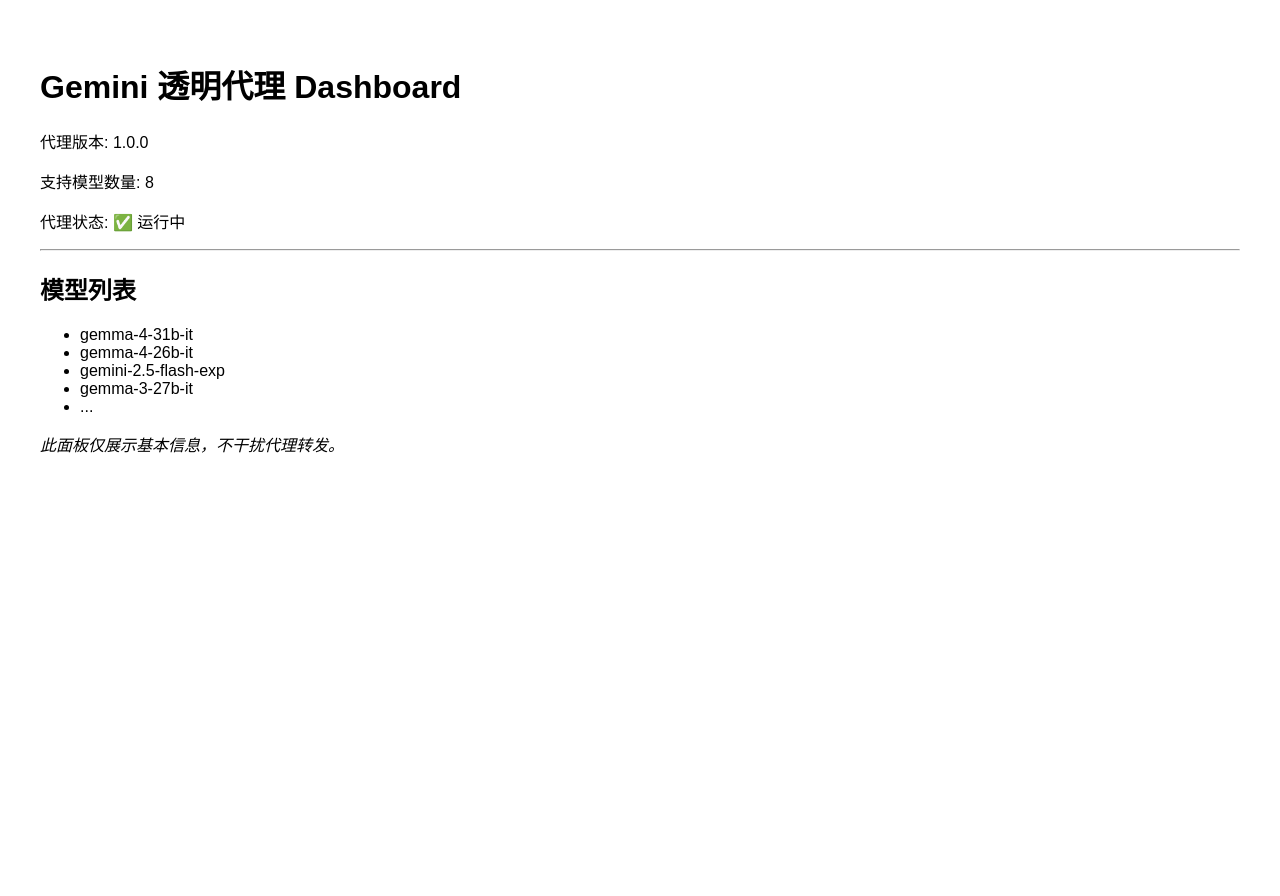
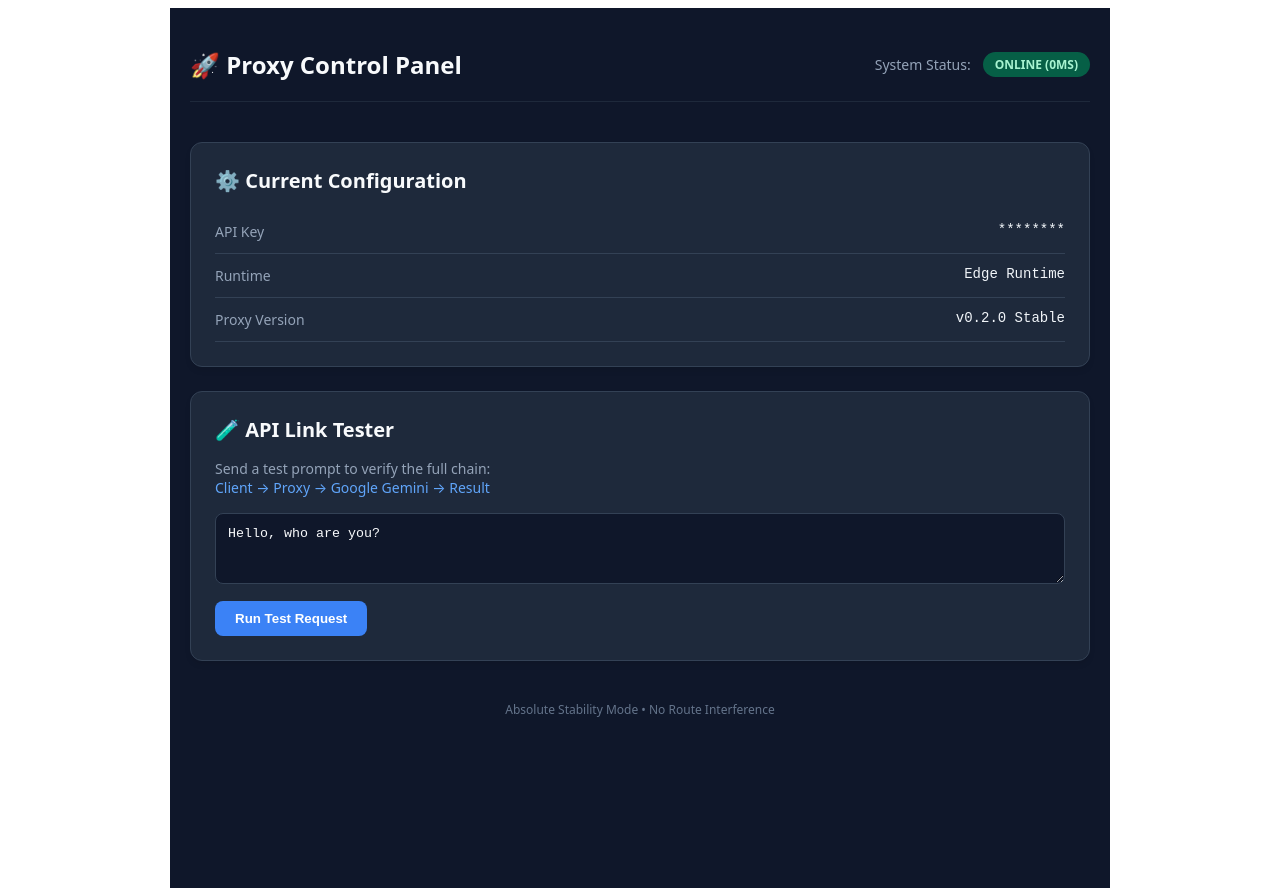
Before and after one commit to JE668/gemini-transparent-proxy, a Next.js app: page /dashboard in a window 1280 px wide. Before the commit the page ends 800 px from the top, so only its background shows below. Built offline with nearby package versions, Linux system fonts and the light colour scheme; no server answers.

Commit message:
feat: implement absolutely stable dashboard

```diff
--- /dev/null
+++ b/app/dashboard/DashboardClient.js
@@ -0,0 +1,195 @@
+'use client';
+import React, { useState, useEffect } from 'react';
+
+export default function DashboardClient({ config }) {
+    const [health, setHealth] = useState({ status: 'unknown', latency: null });
+    const [testPrompt, setTestPrompt] = useState('Hello, who are you?');
+    const [testResult, setTestResult] = useState('');
+    const [testLoading, setTestLoading] = useState(false);
+
+    const checkHealth = async () => {
+        const start = Date.now();
+        try {
+            // Call a lightweight endpoint through the proxy
+            const resp = await fetch('/api/v1beta/models');
+            const latency = Date.now() - start;
+            if (resp.ok) {
+                setHealth({ status: 'healthy', latency });
+            } else {
+                setHealth({ status: 'error', latency });
+            }
+        } catch (e) {
+            setHealth({ status: 'down', latency: null });
+        }
+    };
+
+    useEffect(() => {
+        checkHealth();
+        const interval = setInterval(checkHealth, 60000);
+        return () => clearInterval(interval);
+    }, []);
+
+    const runTest = async () => {
+        setTestLoading(true);
+        setTestResult('Thinking...');
+        try {
+            // Use a fast model for testing
+            const resp = await fetch('/api/v1beta/models/gemini-1.5-flash:generateContent?key=' + (config.apiKey || ''), {
+                method: 'POST',
+                headers: { 'Content-Type': 'application/json' },
+                body: JSON.stringify({
+                    contents: [{ parts: [{ text: testPrompt }] }]
+                })
+            });
+            const data = await resp.json();
+            const text = data.candidates?.[0]?.content?.parts?.[0]?.text || JSON.stringify(data, null, 2);
+            setTestResult(text);
+        } catch (e) {
+            setTestResult('Error: ' + e.message);
+        } finally {
+            setTestLoading(false);
+        }
+    };
+
+    const styles = {
+        container: {
+            padding: '40px 20px',
+            fontFamily: 'system-ui, -apple-system, sans-serif',
+            maxWidth: '900px',
+            margin: '0 auto',
+            color: '#e2e8f0',
+            backgroundColor: '#0f172a',
+            minHeight: '100vh'
+        },
+        header: {
+            display: 'flex',
+            justifyContent: 'space-between',
+            alignItems: 'center',
+            marginBottom: '40px',
+            borderBottom: '1px solid #1e293b',
+            paddingBottom: '20px'
+        },
+        card: {
+            backgroundColor: '#1e293b',
+            borderRadius: '12px',
+            padding: '24px',
+            marginBottom: '24px',
+            boxShadow: '0 4px 6px -1px rgba(0, 0, 0, 0.1)',
+            border: '1px solid #334155'
+        },
+        title: {
+            fontSize: '1.25rem',
+            fontWeight: '600',
+            marginBottom: '16px',
+            color: '#f8fafc',
+            display: 'flex',
+            alignItems: 'center',
+            gap: '8px'
+        },
+        configRow: {
+            display: 'flex',
+            justifyContent: 'space-between',
+            padding: '12px 0',
+            borderBottom: '1px solid #334155',
+            fontSize: '14px'
+        },
+        configLabel: { color: '#94a3b8' },
+        configValue: { color: '#f1f5f9', fontFamily: 'monospace' },
+        statusBadge: (status) => ({
+            padding: '4px 12px',
+            borderRadius: '9999px',
+            fontSize: '12px',
+            fontWeight: 'bold',
+            textTransform: 'uppercase',
+            backgroundColor: status === 'healthy' ? '#065f46' : status === 'down' ? '#991b1b' : '#92400e',
+            color: status === 'healthy' ? '#a7f3d0' : status === 'down' ? '#fecaca' : '#fde68a',
+        }),
+        input: {
+            width: '100%',
+            padding: '12px',
+            borderRadius: '8px',
+            border: '1px solid #334155',
+            backgroundColor: '#0f172a',
+            color: '#f8fafc',
+            marginBottom: '12px',
+            boxSizing: 'border-box'
+        },
+        button: {
+            padding: '10px 20px',
+            borderRadius: '8px',
+            border: 'none',
+            backgroundColor: '#3b82f6',
+            color: '#fff',
+            fontWeight: '600',
+            cursor: 'pointer',
+            transition: 'background 0.2s'
+        },
+        resultBox: {
+            marginTop: '16px',
+            padding: '16px',
+            backgroundColor: '#0f172a',
+            borderRadius: '8px',
+            border: '1px solid #334155',
+            fontSize: '14px',
+            whiteSpace: 'pre-wrap',
+            lineHeight: '1.6',
+            color: '#cbd5e1'
+        }
+    };
+
+    return (
+        <div style={styles.container}>
+            <div style={styles.header}>
+                <h1 style={{ fontSize: '24px', margin: 0, color: '#f8fafc' }}>🚀 Proxy Control Panel</h1>
+                <div style={{ display: 'flex', alignItems: 'center', gap: '12px' }}>
+                    <span style={{ fontSize: '14px', color: '#94a3b8' }}>System Status:</span>
+                    <span style={styles.statusBadge(health.status)}>
+                        {health.status === 'healthy' ? `Online (${health.latency}ms)` : health.status === 'down' ? 'Offline' : 'Checking...'}
+                    </span>
+                </div>
+            </div>
+
+            <div style={styles.card}>
+                <div style={styles.title}>⚙️ Current Configuration</div>
+                <div style={styles.configRow}>
+                    <span style={styles.configLabel}>API Key</span>
+                    <span style={styles.configValue}>{config.apiKey}</span>
+                </div>
+                <div style={styles.configRow}>
+                    <span style={styles.configLabel}>Runtime</span>
+                    <span style={styles.configValue}>Edge Runtime</span>
+                </div>
+                <div style={styles.configRow}>
+                    <span style={styles.configLabel}>Proxy Version</span>
+                    <span style={styles.configValue}>v0.2.0 Stable</span>
+                </div>
+            </div>
+
+            <div style={styles.card}>
+                <div style={styles.title}>🧪 API Link Tester</div>
+                <p style={{ fontSize: '14px', color: '#94a3b8', marginBottom: '16px' }}>
+                    Send a test prompt to verify the full chain: <br/>
+                    <span style={{ color: '#60a5fa' }}>Client &rarr; Proxy &rarr; Google Gemini &rarr; Result</span>
+                </p>
+                <textarea
+                    style={styles.input}
+                    rows="3"
+                    value={testPrompt}
+                    onChange={(e) => setTestPrompt(e.target.value)}
+                />
+                <button
+                    style={{ ...styles.button, opacity: testLoading ? 0.6 : 1 }}
+                    onClick={runTest}
+                    disabled={testLoading}
+                >
+                    {testLoading ? 'Running...' : 'Run Test Request'}
+                </button>
+                {testResult && <div style={styles.resultBox}>{testResult}</div>}
+            </div>
+
+            <footer style={{ textAlign: 'center', marginTop: '40px', fontSize: '12px', color: '#64748b' }}>
+                Absolute Stability Mode • No Route Interference
+            </footer>
+        </div>
+    );
+}
--- a/app/dashboard/page.js
+++ b/app/dashboard/page.js
@@ -1,28 +1,71 @@
-// app/dashboard/page.js
+import DashboardClient from './DashboardClient';
+
 export const runtime = 'edge';
 
-export default async function DashboardPage() {
-    // 只展示静态信息或从环境变量读取的数据
-    const modelCount = 8; // 或者从你的模型列表导入
-    const proxyVersion = '1.0.0';
-    const uptime = process.env.START_TIME || 'Unknown';
+export default async function DashboardPage({ searchParams }) {
+    const password = process.env.DASHBOARD_PASSWORD;
+    const { pwd } = searchParams;
 
-    return (
-        <div style={{ fontFamily: 'sans-serif', padding: '2rem' }}>
-            <h1>Gemini 透明代理 Dashboard</h1>
-            <p>代理版本: {proxyVersion}</p>
-            <p>支持模型数量: {modelCount}</p>
-            <p>代理状态: ✅ 运行中</p>
-            <hr />
-            <h2>模型列表</h2>
-            <ul>
-                <li>gemma-4-31b-it</li>
-                <li>gemma-4-26b-it</li>
-                <li>gemini-2.5-flash-exp</li>
-                <li>gemma-3-27b-it</li>
-                <li>...</li>
-            </ul>
-            <p><i>此面板仅展示基本信息，不干扰代理转发。</i></p>
-        </div>
-    );
+    if (password && pwd !== password) {
+        return (
+            <div style={{
+                display: 'flex',
+                flexDirection: 'column',
+                alignItems: 'center',
+                justifyContent: 'center',
+                height: '100vh',
+                backgroundColor: '#0f172a',
+                color: '#f8fafc',
+                fontFamily: 'system-ui'
+            }}>
+                <div style={{
+                    padding: '40px',
+                    backgroundColor: '#1e293b',
+                    borderRadius: '16px',
+                    border: '1px solid #334155',
+                    textAlign: 'center',
+                    boxShadow: '0 10px 25px rgba(0,0,0,0.3)'
+                }}>
+                    <h2 style={{ marginBottom: '20px' }}>🔐 Dashboard Access</h2>
+                    <form method="GET" style={{ display: 'flex', flexDirection: 'column', gap: '15px' }}>
+                        <input
+                            type="password"
+                            name="pwd"
+                            placeholder="Enter Admin Password"
+                            style={{
+                                padding: '12px',
+                                borderRadius: '8px',
+                                border: '1px solid #334155',
+                                backgroundColor: '#0f172a',
+                                color: '#fff',
+                                textAlign: 'center'
+                            }}
+                        />
+                        <button
+                            type="submit"
+                            style={{
+                                padding: '12px',
+                                borderRadius: '8px',
+                                border: 'none',
+                                backgroundColor: '#3b82f6',
+                                color: '#fff',
+                                fontWeight: '600',
+                                cursor: 'pointer'
+                            }}
+                        >
+                            Unlock
+                        </button>
+                    </form>
+                </div>
+            </div>
+        );
+    }
+
+    // Sanitize API Key for display (only show start and end)
+    const apiKey = process.env.GEMINI_API_KEY || 'Not Set';
+    const maskedKey = apiKey.length > 12
+        ? `${apiKey.substring(0, 4)}...${apiKey.substring(apiKey.length - 4)}`
+        : '********';
+
+    return <DashboardClient config={{ apiKey: maskedKey }} />;
 }
```
